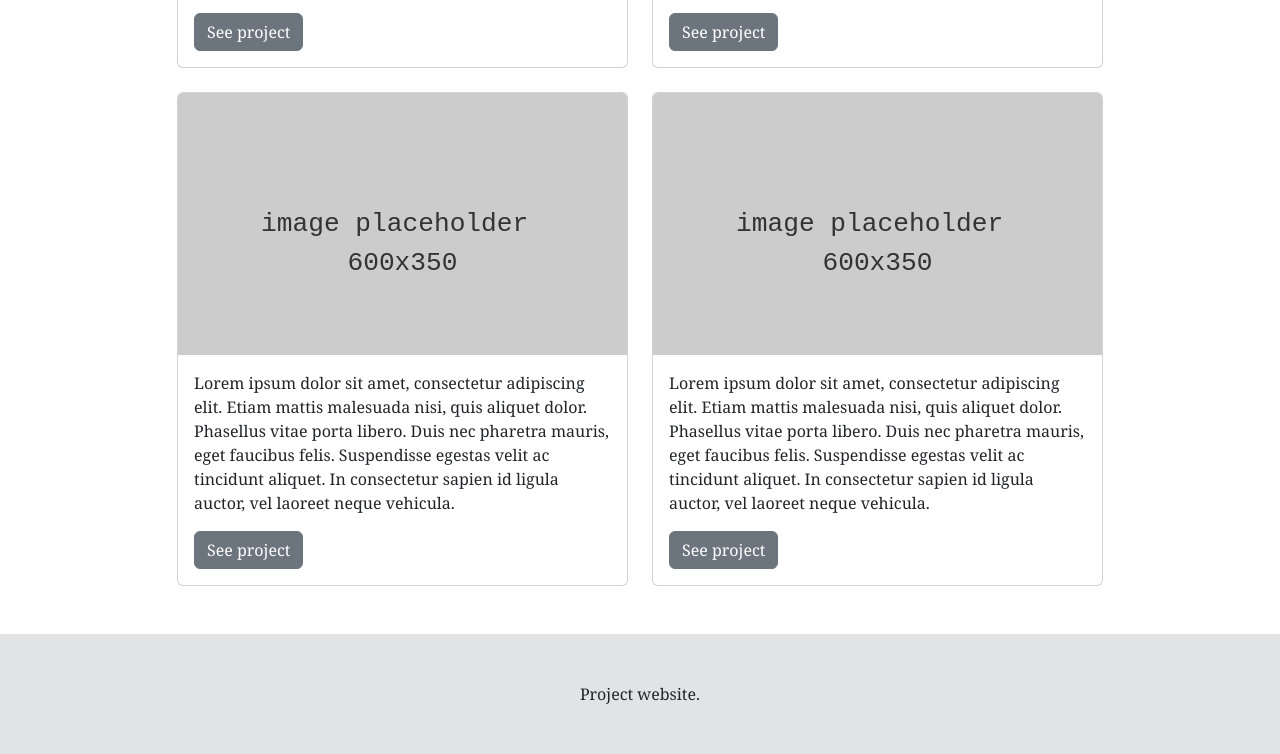
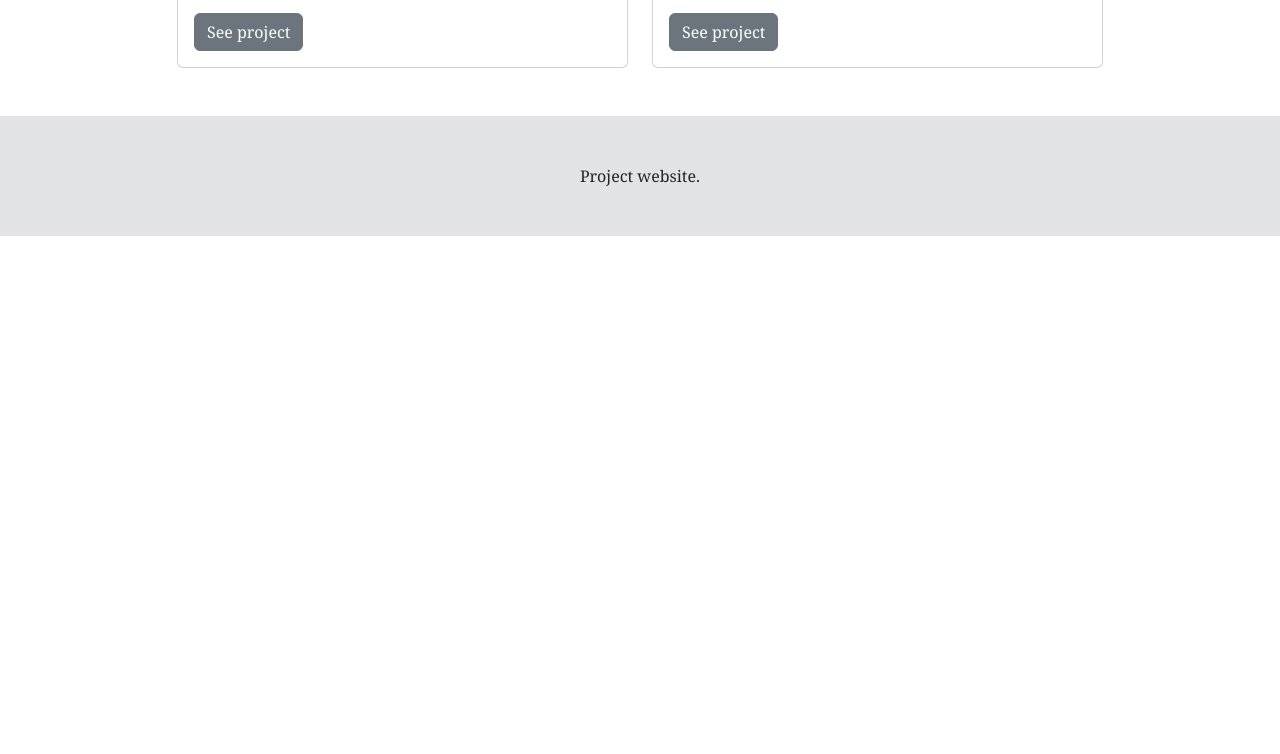
Before and after one commit to panashematemba/website-template, a plain HTML site: page index.html in a window 1280 px wide. Shown: the part 1395-2149 px from the top of the page. After the commit the page ends 1631 px from the top, so only its background shows below. Drawn offline with nearby package versions, Linux system fonts and the light colour scheme.

Commit message:
made a change

```diff
--- a/index.html
+++ b/index.html
@@ -78,31 +78,6 @@
             </div>
 
 
-            <!-- Project 5 -->
-            <div class="col-12 col-md-6 col-xxl-4">
-              <div class="card h-100">
-                <img src="images/placeholder.svg" class="card-img-top" alt="...">
-                <div class="card-body">
-                  <p class="card-text">Lorem ipsum dolor sit amet, consectetur adipiscing elit. Etiam mattis malesuada nisi, quis aliquet dolor. Phasellus vitae porta libero. Duis nec pharetra mauris, eget faucibus felis. Suspendisse egestas velit ac tincidunt aliquet. In consectetur sapien id ligula auctor, vel laoreet neque vehicula.</p>
-                  <a class="btn btn-secondary">See project</a>
-                </div>
-              </div>
-            </div>
-
-
-            <!-- Project 6 -->
-            <div class="col-12 col-md-6 col-xxl-4">
-              <div class="card h-100">
-                <img src="images/placeholder.svg" class="card-img-top" alt="...">
-                <div class="card-body">
-                  <p class="card-text">Lorem ipsum dolor sit amet, consectetur adipiscing elit. Etiam mattis malesuada nisi, quis aliquet dolor. Phasellus vitae porta libero. Duis nec pharetra mauris, eget faucibus felis. Suspendisse egestas velit ac tincidunt aliquet. In consectetur sapien id ligula auctor, vel laoreet neque vehicula.</p>
-                  <a class="btn btn-secondary">See project</a>
-                </div>
-              </div>
-            </div>
-
-
-
           </div><!-- closes inner .row -->
         </div><!-- closes .col-12 -->
       </div><!-- closes outer .row -->
```
